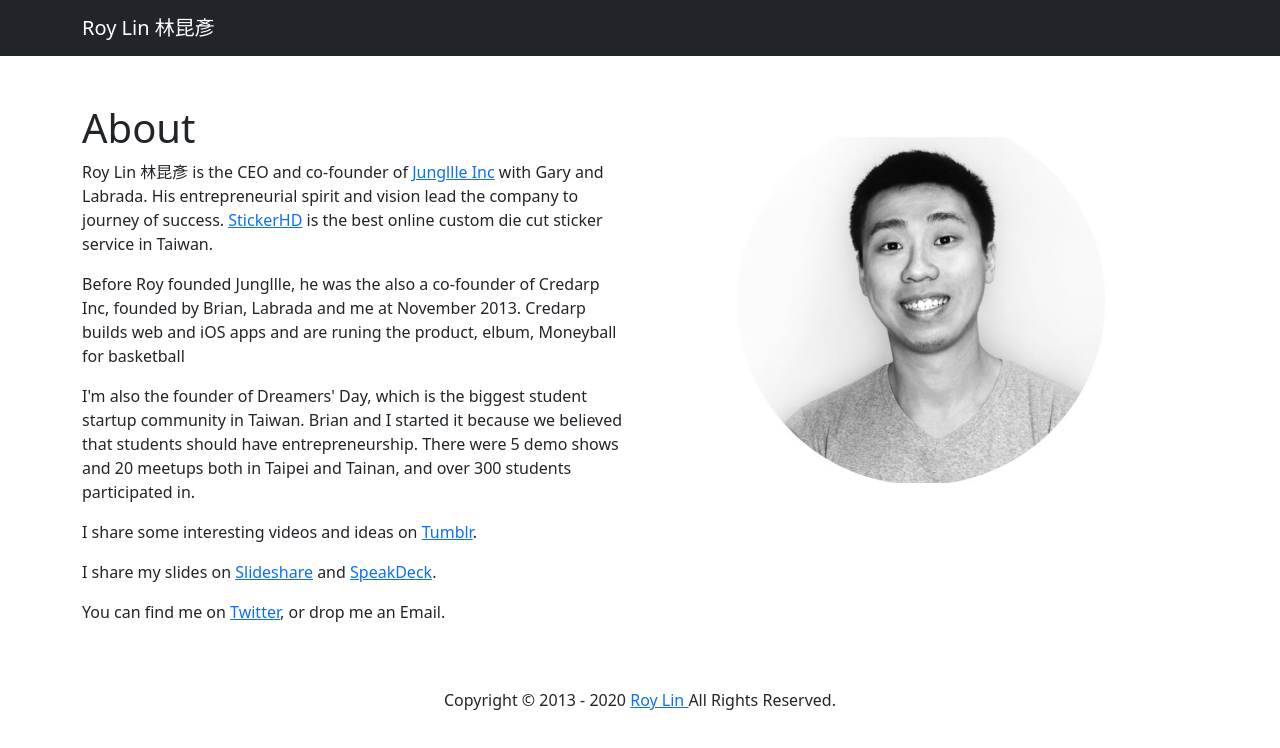
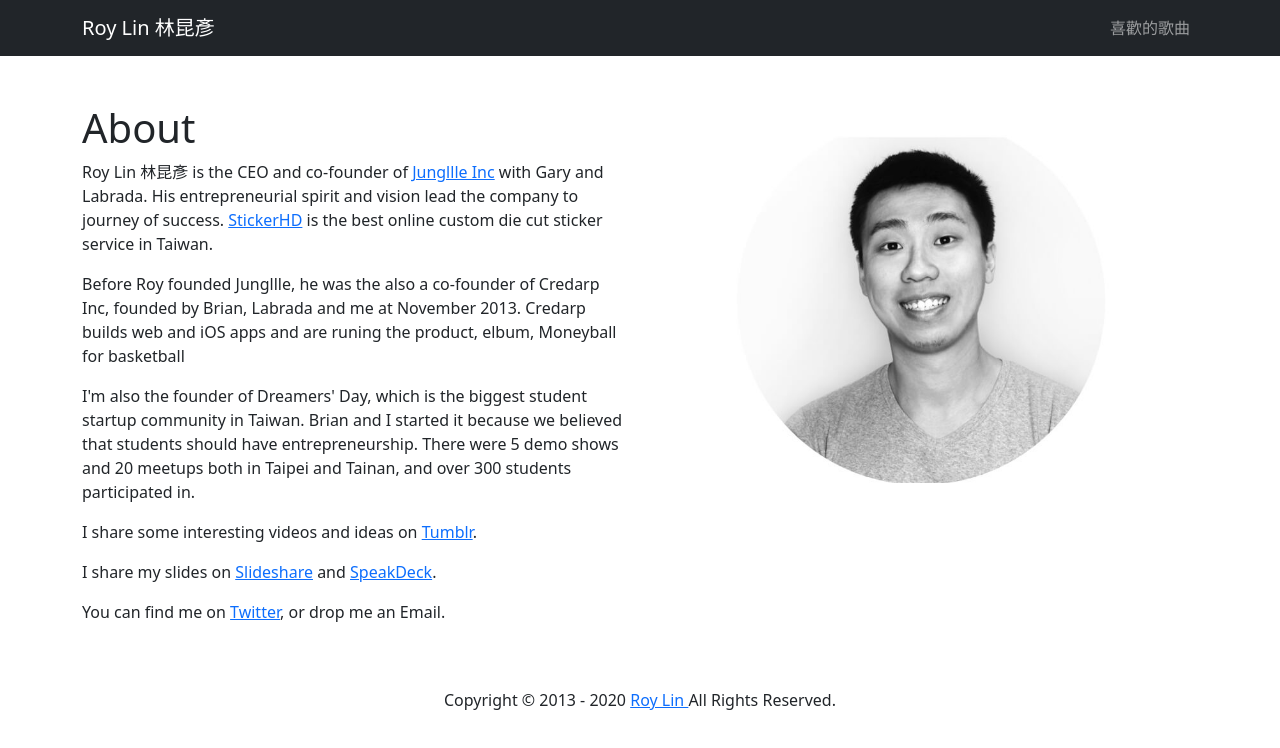
Before and after one commit to Jungllle/roykung.com, a Next.js app: page / in a window 1280 px wide. Shown: the top 748 px of the page. Built offline with nearby package versions, Linux system fonts and the light colour scheme.

Commit message:
feat: add songs
#3

```diff
--- a/components/Nav.tsx
+++ /dev/null
@@ -1,14 +0,0 @@
-import { Container, Navbar } from "react-bootstrap";
-import React from "react";
-
-const Nav = () => {
-  return (
-    <Navbar bg="dark" variant="dark">
-      <Container>
-        <Navbar.Brand href="/">Roy Lin 林昆彥</Navbar.Brand>
-      </Container>
-    </Navbar>
-  );
-};
-
-export default Nav;
--- /dev/null
+++ b/components/NavigationBar.tsx
@@ -0,0 +1,23 @@
+import React from "react";
+import {Container, Nav, Navbar} from "react-bootstrap";
+
+const NavigationBar = () => {
+  return (
+    <Navbar collapseOnSelect expand="lg" bg="dark" variant="dark">
+      <Container>
+        <Navbar.Brand href="/">Roy Lin 林昆彥</Navbar.Brand>
+        <Navbar.Collapse className="justify-content-end">
+          <Nav className="me-auto">
+          </Nav>
+          <Nav>
+            <Nav.Link href={`/songs`}>
+              喜歡的歌曲
+            </Nav.Link>
+          </Nav>
+        </Navbar.Collapse>
+      </Container>
+    </Navbar>
+  );
+};
+
+export default NavigationBar;
--- a/package.json
+++ b/package.json
@@ -6,7 +6,8 @@
     "next-seo": "5.0.0",
     "react": "17.0.2",
     "react-bootstrap": "2.1.1",
-    "react-dom": "17.0.2"
+    "react-dom": "17.0.2",
+    "react-lite-youtube-embed": "2.1.3"
   },
   "scripts": {
     "dev": "next dev",
--- a/pages/_app.tsx
+++ b/pages/_app.tsx
@@ -1,6 +1,6 @@
 import { AppProps } from "next/app";
 import React from "react";
-import Nav from "@components/Nav";
+import NavigationBar from "@components/NavigationBar";
 import "bootstrap/dist/css/bootstrap.min.css";
 import { Container } from "react-bootstrap";
 import Copyright from "@components/Copyright";
@@ -34,7 +34,7 @@ const App = ({ Component, pageProps }: AppProps) => (
         cardType: "summary_large_image",
       }}
     />
-    <Nav/>
+    <NavigationBar/>
     <Container>
       <Component {...pageProps} />
       <Copyright/>
```
Also changed, not shown: pages/songs.tsx (added, +26 -0 lines), 1 other file (tests, documents, lock files or other folders).
